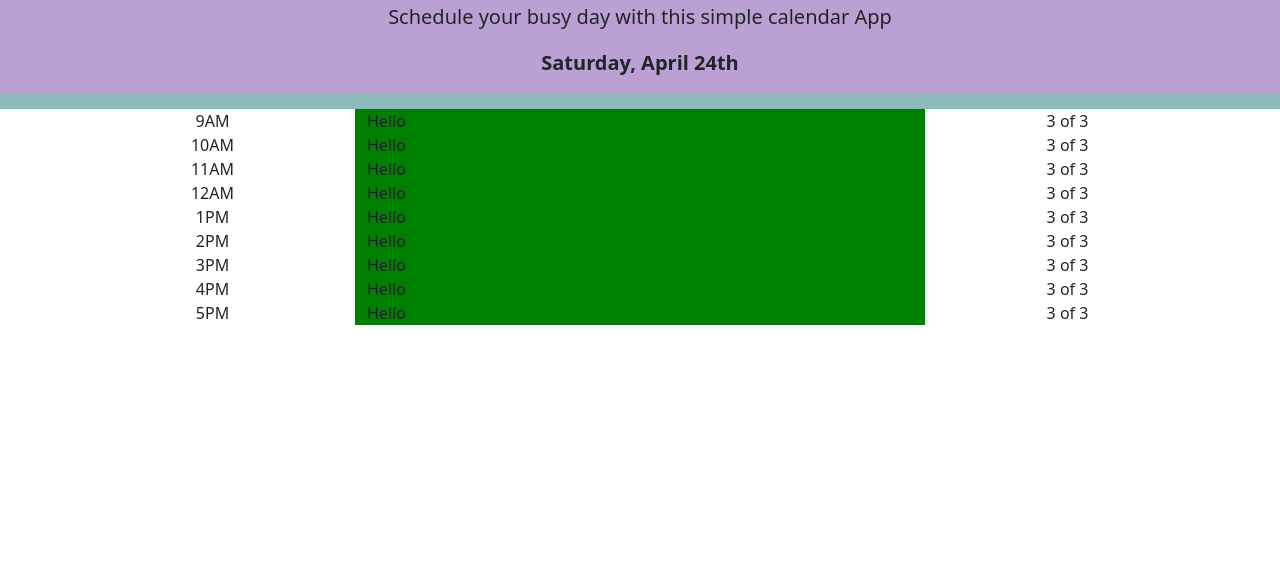
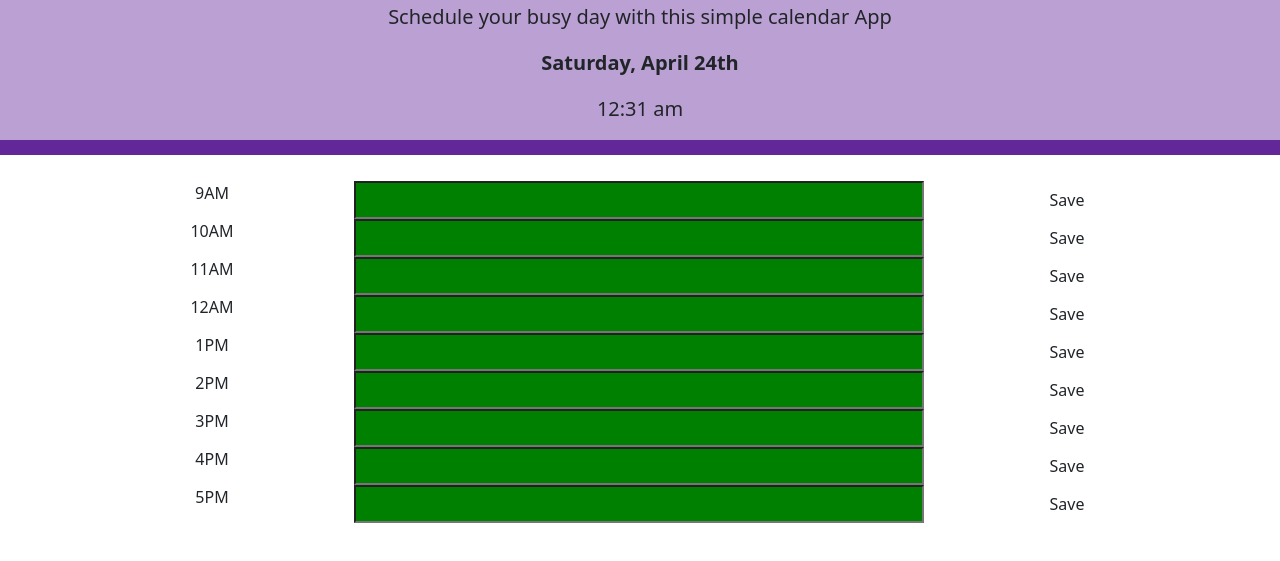
Before and after one commit to melinamboedecker/5-DayPlanner, a plain HTML site: page index.html in a window 1280 px wide. Shown: the part 73-634 px from the top of the page. Drawn offline with nearby package versions, Linux system fonts and the light colour scheme.

Commit message:
added variables for button and field input elements and set up onclick events to save info to local storage and retrieve to put in field

```diff
--- a/assets/scripts/script.js
+++ b/assets/scripts/script.js
@@ -1,63 +1,133 @@
 //Display Current Day of week and month and date
 var currentDay = moment().format("dddd, MMMM Do");
 $("#current-day").text(currentDay);
+var displayCurrentTime = moment().format("hh:mm a");
+$("#display-current-time").text(displayCurrentTime);
 
 //Change background color of text fields depending on current time
 var currentTime = parseInt(moment().format("H"));
 console.log(currentTime);
 
-
-
- var am9 = moment().format("H");
- var tryIt = $('#9')
- tryIt.text(am9);
-
 var rows = $(".col-6");
-rows.text("Hello");
-
+console.log(rows);
+console.log(rows.length);
 var rowsArray = Array.from(rows);
 console.log(rowsArray);
+//var saveButton = $('.btn');
 
-console.log(rowsArray[5].id);
-
+function changeColors() {
 for (var i = 0; 1 < rowsArray.length; i++) {
-    let tempid = parseInt(rowsArray[i].id);
-    console.log(tempid);
+    //why does this say cannot read property 'id' of
+    //undefined but tempid shows the correct value???
+    let tempid = parseInt(rows[i].id);
     if (tempid < currentTime) {
-        $(rowsArray[i]).addClass('red');
+        $(rowsArray[i]).addClass('gray');
     } else
     if (tempid === currentTime) {
-        $(rowsArray[i]).addClass('gray');
+        $(rowsArray[i]).addClass('red');
     } else
     if (tempid > currentTime) {
         $(rowsArray[i]).addClass('green');
     }
     else ($rowsArray[i]).addClass('white');
 }
+}
 
-//  Array.from(rows).forEach(row => {
-//      console.log(row.id);
-//     let
-//       rowIdString = row.id,
-//       rowHour;
-//     if (rowIdString) {
-//       rowHour = parseInt(rowIdString);
-//       console.log(rowHour);
-//     }
-//     if (rowHour) {
-//       // Compares row id to current hour and sets color accordingly
-//       if (currentTime === rowHour) {
-//         setColor(row, "red");
-//       } else if ((currentTime < rowHour) && (currentTime > rowHour - 6)) {
-//         setColor(row, "green");
-//       } else if ((currentTime > rowHour) && (currentTime < rowHour + 6)) {
-//         setColor(row, "lightgrey");
-//       } else {
-//         setColor(row, "white");
-//       }
-//     }
-//   });
+//set up variables for save buttons
+var save9 = $("#save9");
+var save10 = $("#save10");
+var save11 = $("#save11");
+var save12 = $("#save12");
+var save13 = $("#save13");
+var save14 = $("#save14");
+var save15 = $("#save15");
+var save16 = $("#save16");
+var save17 = $("#save17");
 
-//   function setColor(element, color) {
-//     element.style.backgroundColor = color;
-//   }
+var input9 = $("#9");
+var input10 = $("#10");
+var input11 = $("#11");
+var input12 = $("#12");
+var input13 = $("#13");
+var input14 = $("#14");
+var input15 = $("#15");
+var input16 = $("#16");
+var input17 = $("#17");
+
+//save user inputted text into local storage
+$(save9).on("click", function(event) {
+    event.preventDefault();
+    input9 = input9.val().trim();
+    localStorage.setItem("hour9", input9);
+});
+var savedItem9 = localStorage.getItem("hour9");
+input9.val(savedItem9);
+
+$(save10).on("click", function(event) {
+    event.preventDefault();
+    input10 = input10.val().trim();
+    localStorage.setItem("hour10", input10);
+});
+var savedItem10 = localStorage.getItem("hour10");
+input10.val(savedItem10);
+
+$(save11).on("click", function(event) {
+    event.preventDefault();
+    input11 = input11.val().trim();
+    localStorage.setItem("hour11", input11);
+});
+var savedItem11 = localStorage.getItem("hour11");
+input11.val(savedItem11);
+
+$(save12).on("click", function(event) {
+    event.preventDefault();
+    input12 = input12.val().trim();
+    localStorage.setItem("hour12", input12);
+});
+var savedItem12 = localStorage.getItem("hour12");
+input12.val(savedItem12);
+
+$(save13).on("click", function(event) {
+    event.preventDefault();
+    input13 = input13.val().trim();
+    localStorage.setItem("hour13", input13);
+});
+var savedItem13 = localStorage.getItem("hour13");
+input13.val(savedItem13);
+
+$(save14).on("click", function(event) {
+    event.preventDefault();
+    input14 = input14.val().trim();
+    localStorage.setItem("hour14", input14);
+});
+var savedItem14 = localStorage.getItem("hour14");
+input14.val(savedItem14);
+
+$(save15).on("click", function(event) {
+    event.preventDefault();
+    input15 = input15.val().trim();
+    localStorage.setItem("hour15", input15);
+});
+var savedItem15 = localStorage.getItem("hour15");
+input15.val(savedItem15);
+
+$(save16).on("click", function(event) {
+    event.preventDefault();
+    input16 = input16.val().trim();
+    localStorage.setItem("hour16", input16);
+});
+var savedItem16 = localStorage.getItem("hour16");
+input16.val(savedItem16);
+
+$(save17).on("click", function(event) {
+    event.preventDefault();
+    input17 = input17.val().trim();
+    localStorage.setItem("hour17", input17);
+});
+var savedItem17 = localStorage.getItem("hour17");
+input17.val(savedItem17);
+
+
+
+
+changeColors();
--- a/assets/styles/style.css
+++ b/assets/styles/style.css
@@ -8,7 +8,8 @@
 
 .jumbotron {
     background-color: rgb(187, 161, 211);
-    border-bottom: rgb(141, 186, 187) solid 15px;
+    border-bottom: rgb(98, 39, 153) solid 15px;
+    margin-bottom: 2%;
 }
 
 .col {
@@ -20,7 +21,7 @@
 }
 
 .gray {
-    background-color: gray;
+    background-color: rgb(161, 159, 159);
 }
 
 .red {
--- a/index.html
+++ b/index.html
@@ -23,75 +23,57 @@
           <h1 class="display-4">Workday Scheduler</h1>
           <p class="lead">Schedule your busy day with this simple calendar App</p>
           <p class="lead" id="current-day"></p>
+          <p class="lead" id="display-current-time"></p>
         </div>
     </div>
-    <div class="container">
+    <form class="container">
         <div class="row">
           <div class="col">9AM</div>
-          <div class="col-6" id="9"></div>
-          <div class="col">
-            3 of 3
-          </div>
+          <input type="text" class="col-6" id="9"/>
+          <button class="col btn" id="save9">Save</button>
         </div>
         <div class="row">
             <div class="col">10AM</div>
-            <div class="col-6" id="10"></div>
-            <div class="col">
-              3 of 3
-            </div>
+            <input type="text" class="col-6" id="10"/>
+            <button class="col btn" id="save10">Save</button>
           </div>
           <div class="row">
             <div class="col 11am">11AM</div>
-            <div class="col-6" id="11"></div>
-            <div class="col">
-              3 of 3
-            </div>
+            <input type="text" class="col-6" id="11"/>
+            <button class="col btn" id="save11">Save</button>
           </div>
           <div class="row">
             <div class="col">12AM</div>
-            <div class="col-6" id="12"></div>
-            <div class="col">
-              3 of 3
-            </div>
+            <input type="text" class="col-6" id="12"/>
+            <button class="col btn" id="save12">Save</button>
           </div>
           <div class="row">
             <div class="col">1PM</div>
-            <div class="col-6" id="13"></div>
-            <div class="col">
-              3 of 3
-            </div>
+            <input type="text" class="col-6" id="13"/>
+            <button class="col btn" id="save13">Save</button>
           </div>
           <div class="row">
             <div class="col">2PM</div>
-            <div class="col-6" id="14"></div>
-            <div class="col">
-              3 of 3
-            </div>
+            <input type="text" class="col-6" id="14"/>
+            <button class="col btn" id="save14">Save</button>
           </div>
           <div class="row">
             <div class="col 3pm">3PM</div>
-            <div class="col-6" id="15"></div>
-            <div class="col">
-              3 of 3
-            </div>
+            <input type="text" name="enter-here" class="col-6" id="15"/>
+            <button class="col btn" id="save15">Save</button>
           </div>
           <div class="row">
             <div class="col">4PM</div>
-            <div class="col-6" id="16"></div>
-            <div class="col">
-              3 of 3
-            </div>
+            <input type="text" class="col-6" id="16"/>
+            <button class="col btn" id="save16">Save</button>
           </div>
           <div class="row">
             <div class="col 5pm">5PM</div>
-            <div class="col-6" id="17"></div>
-            <div class="col">
-              3 of 3
-            </div>
+            <input type="text" class="col-6" id="17"/>
+            <button class="col btn" id="save17">Save</button>
           </div>
 
-
-      </div>
+        </form>
     <script src="https://cdn.jsdelivr.net/npm/bootstrap@5.0.0-beta3/dist/js/bootstrap.bundle.min.js" integrity="sha384-JEW9xMcG8R+pH31jmWH6WWP0WintQrMb4s7ZOdauHnUtxwoG2vI5DkLtS3qm9Ekf" crossorigin="anonymous"></script>
     <script src="./assets/scripts/script.js"></script>
   </body>
```
